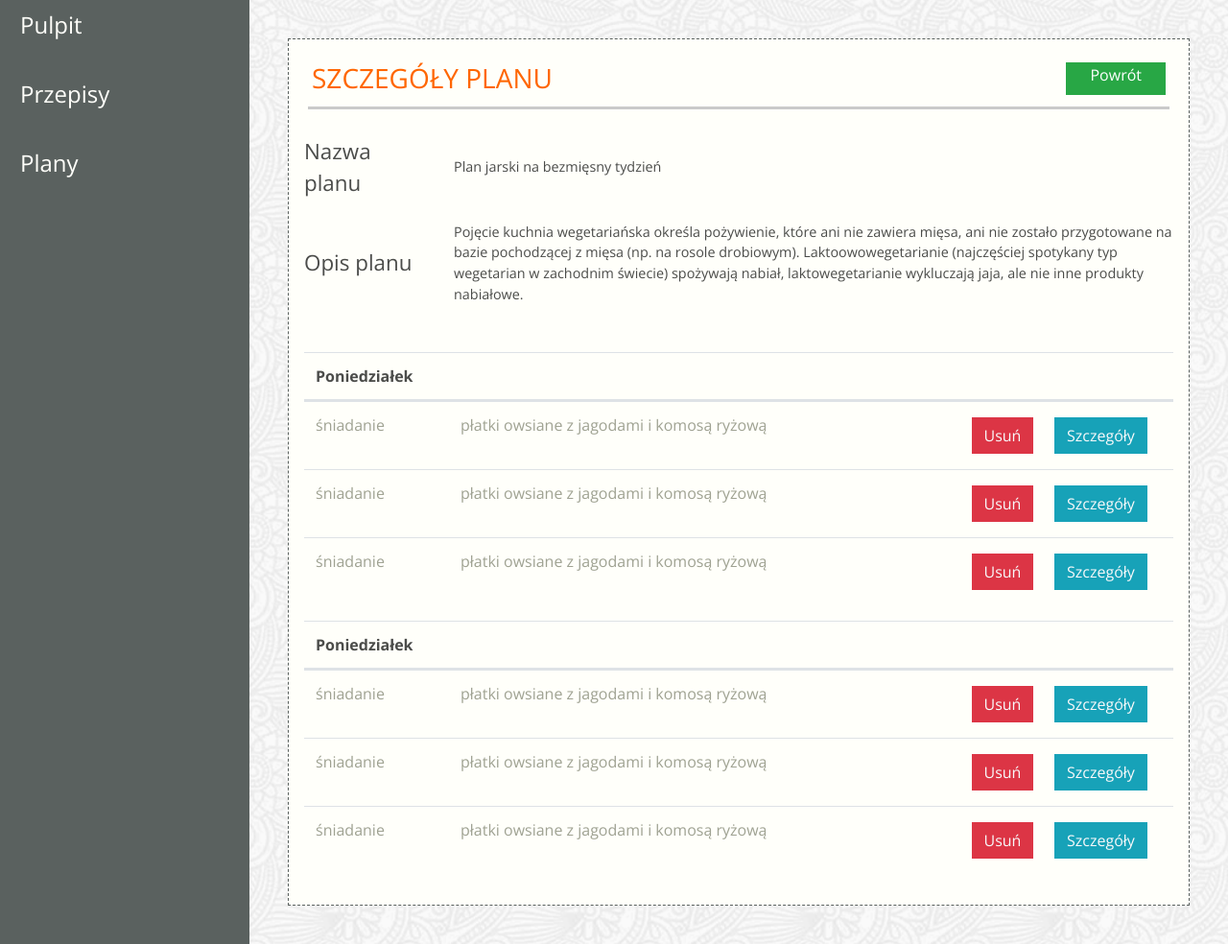
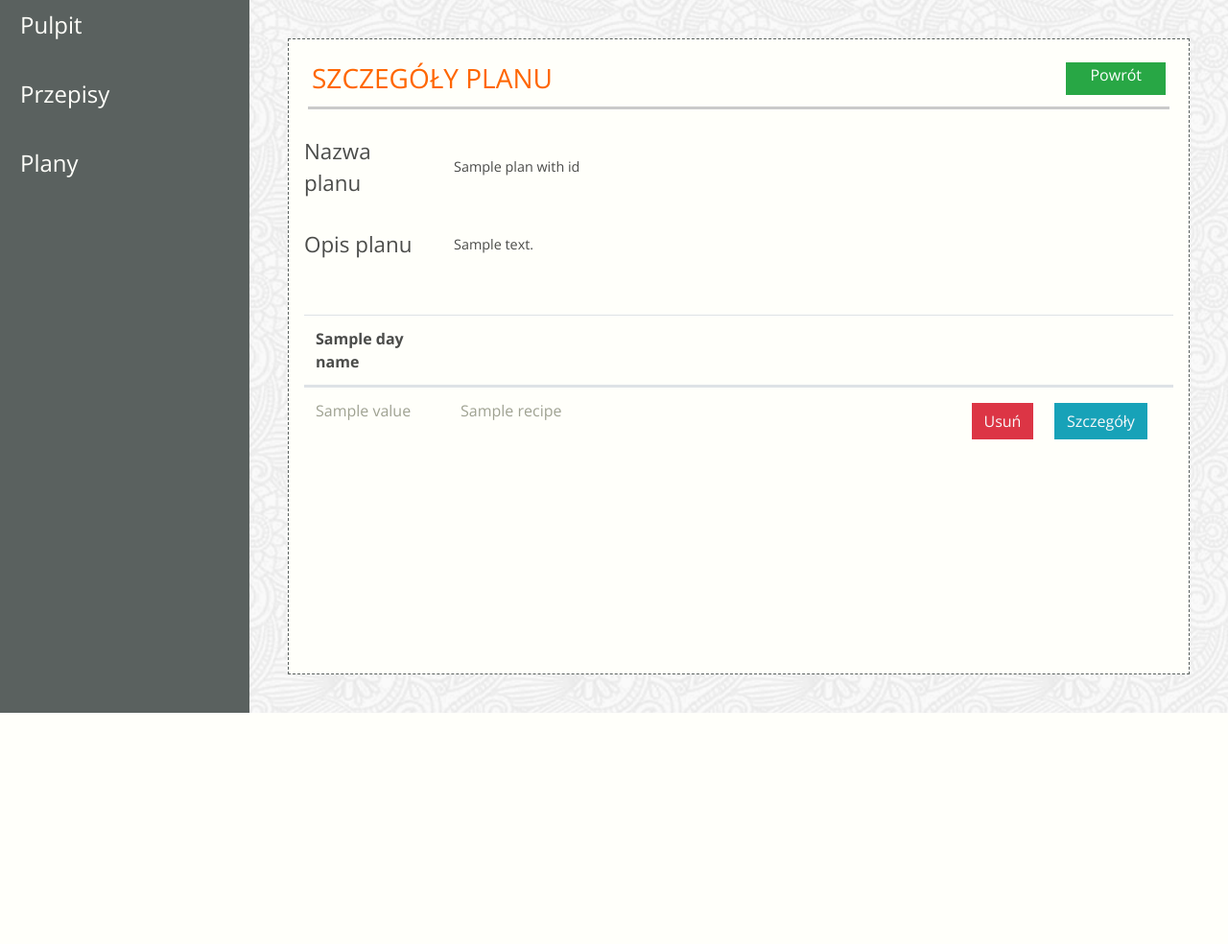
Before and after one commit to JazzDoggo/Jedzonko_ScrumLab, a Django app: template jedzonko/templates/app-details-schedules.html in a window 1280 px wide. Shown: the part 84-1068 px from the top of the page at 96% size. After the commit the page ends 827 px from the top, so only its background shows below. Run offline with Django 3.2, Linux system fonts and the light colour scheme; the template is opened without the code that fills it: most values are stand-ins (such as "Sample title", 1, 10 or a date in 2020); some libraries are stand-ins or nearby versions; some web fonts are replaced.

Commit message:
7.1 DONE/By dictionary for DAYNAME

```diff
--- a/jedzonko/templates/app-details-schedules.html
+++ b/jedzonko/templates/app-details-schedules.html
@@ -19,8 +19,7 @@
                                     Nazwa planu
                                 </span>
                     <div class="col-sm-10">
-                    <p class="schedules-text">Plan jarski na bezmięsny
-                        tydzień</p>
+                        <p class="schedules-text">{{ plan_with_id.name }}</p>
                     </div>
                 </div>
                 <div class="form-group row">
@@ -29,31 +28,30 @@
                                 </span>
                     <div class="col-sm-10">
                         <p class="schedules-text">
-                        Pojęcie kuchnia wegetariańska określa pożywienie, które
-                        ani nie zawiera mięsa, ani nie zostało przygotowane na
-                        bazie pochodzącej z mięsa (np. na rosole drobiowym).
-                        Laktoowowegetarianie (najczęściej spotykany typ
-                        wegetarian w zachodnim świecie) spożywają nabiał,
-                        laktowegetarianie wykluczają jaja, ale nie inne produkty
-                        nabiałowe.
+                            {{ plan_with_id.description }}
                         </p>
                     </div>
                 </div>
             </div>
 
+            {#        PIERWSZA PETLA DO NAZWY DNIA TYGODNIA I PLANU PRZYPISANEGO DO NIEJ#}
+            {% for day_name, plans in grouped_day_plan.items %}
                 <table class="table">
                 <thead>
                 <tr class="d-flex">
-                <th class="col-2">Poniedziałek</th>
+                    <th class="col-2">{{ day_name.name }}</th>
                     <th class="col-7"></th>
                     <th class="col-1"></th>
                     <th class="col-2"></th>
                 </tr>
                 </thead>
                 <tbody class="text-color-lighter">
+
+{#                   DRUGA PETLA DO WYCIAGANIA PRZEPISU#}
+                {% for value in plans %}
                     <tr class="d-flex">
-                <td class="col-2">śniadanie</td>
-                <td class="col-7">płatki owsiane z jagodami i komosą ryżową</td>
+                        <td class="col-2">{{ value.meal_name }}</td>
+                        <td class="col-7">{{ value.recipe.name }}</td>
                         <td class="col-1 center">
                             <a href="#" class="btn btn-danger rounded-0 text-light m-1">Usuń</a>
                         </td>
@@ -62,77 +60,11 @@
                                class="btn btn-info rounded-0 text-light m-1">Szczegóły</a>
                         </td>
                     </tr>
-            <tr class="d-flex">
-                <td class="col-2">śniadanie</td>
-                <td class="col-7">płatki owsiane z jagodami i komosą ryżową</td>
-                <td class="col-1 center">
-                    <a href="#" class="btn btn-danger rounded-0 text-light m-1">Usuń</a>
-                </td>
-                <td class="col-2 center">
-                    <a href="app-details-schedules.html"
-                       class="btn btn-info rounded-0 text-light m-1">Szczegóły</a>
-                </td>
-            </tr>
-            <tr class="d-flex">
-                <td class="col-2">śniadanie</td>
-                <td class="col-7">płatki owsiane z jagodami i komosą ryżową</td>
-                <td class="col-1 center">
-                    <a href="#" class="btn btn-danger rounded-0 text-light m-1">Usuń</a>
-                </td>
-                <td class="col-2 center">
-                    <a href="app-details-schedules.html"
-                       class="btn btn-info rounded-0 text-light m-1">Szczegóły</a>
-                </td>
-            </tr>
+
+                {% endfor %}
+            {% endfor %}
             </tbody>
             </table>
-
-        <table class="table">
-            <thead>
-            <tr class="d-flex">
-                <th class="col-2">Poniedziałek</th>
-                <th class="col-7"></th>
-                <th class="col-1"></th>
-                <th class="col-2"></th>
-            </tr>
-            </thead>
-            <tbody class="text-color-lighter">
-            <tr class="d-flex">
-                <td class="col-2">śniadanie</td>
-                <td class="col-7">płatki owsiane z jagodami i komosą ryżową</td>
-                <td class="col-1 center">
-                    <a href="#" class="btn btn-danger rounded-0 text-light m-1">Usuń</a>
-                </td>
-                <td class="col-2 center">
-                    <a href="app-details-schedules.html"
-                       class="btn btn-info rounded-0 text-light m-1">Szczegóły</a>
-                </td>
-            </tr>
-            <tr class="d-flex">
-                <td class="col-2">śniadanie</td>
-                <td class="col-7">płatki owsiane z jagodami i komosą ryżową</td>
-                <td class="col-1 center">
-                    <a href="#" class="btn btn-danger rounded-0 text-light m-1">Usuń</a>
-                </td>
-                <td class="col-2 center">
-                    <a href="app-details-schedules.html"
-                       class="btn btn-info rounded-0 text-light m-1">Szczegóły</a>
-                </td>
-            </tr>
-            <tr class="d-flex">
-                <td class="col-2">śniadanie</td>
-                <td class="col-7">płatki owsiane z jagodami i komosą ryżową</td>
-                <td class="col-1 center">
-                    <a href="#" class="btn btn-danger rounded-0 text-light m-1">Usuń</a>
-                </td>
-                <td class="col-2 center">
-                    <a href="app-details-schedules.html"
-                       class="btn btn-info rounded-0 text-light m-1">Szczegóły</a>
-                </td>
-            </tr>
-            </tbody>
-        </table>
-
         </div>
     </div>
 {% endblock content %}
--- a/jedzonko/templates/dashboard.html
+++ b/jedzonko/templates/dashboard.html
@@ -26,19 +26,19 @@
         <div class="dashboard-alerts">
             <div class="alert-item alert-info">
                 <i class="fas icon-circle fa-info-circle"></i>
-<<<<<<< HEAD
+
                 <span class="font-weight-bold">Liczba przepisów: 1</span>
             </div>
             <div class="alert-item alert-light">
                 <i class="far icon-calendar fa-calendar-alt"></i>
                 <span class="font-weight-bold">Liczba planów: 1</span>
-=======
+
                 <span class="font-weight-bold">Liczba przepisów: {{ recipes }}</span>
             </div>
             <div class="alert-item alert-light">
                 <i class="far icon-calendar fa-calendar-alt"></i>
                 <span class="font-weight-bold">Liczba planów: {{ plans }}</span>
->>>>>>> 55ddc528ec43de8b2dd5d18b231d3af309b5c414
+
             </div>
         </div>
     </div>
--- a/scrumlab/urls.py
+++ b/scrumlab/urls.py
@@ -32,7 +32,7 @@ urlpatterns = [
     path('recipe/list/', RecipesView.as_view(), name='recipe-list'),
     path('recipe/add/', empty, name='recipe-add'),
     # path('recipe/modify/<id>/', empty, ),
-    # path('plan/<id>/', empty, ),
+    path('plan/<id>/', PlanDetailView.as_view(), name='plan-id'),
     path('plan/list/', empty, name='plan-list'),
     path('plan/add/', empty, name='plan-add'),
     path('plan/add-recipe/', empty, name='plan-add-recipe'),
```
Also changed, not shown: jedzonko/views.py (+17 -1 lines), jedzonko/migrations/0004_plan_created_plan_description_plan_name_plan_recipes.py (added). Lines whose indentation alone changed are shown as unchanged.
